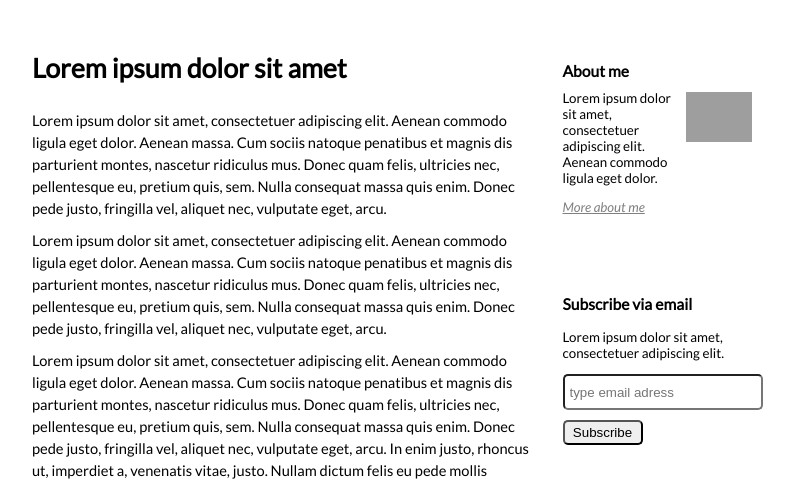
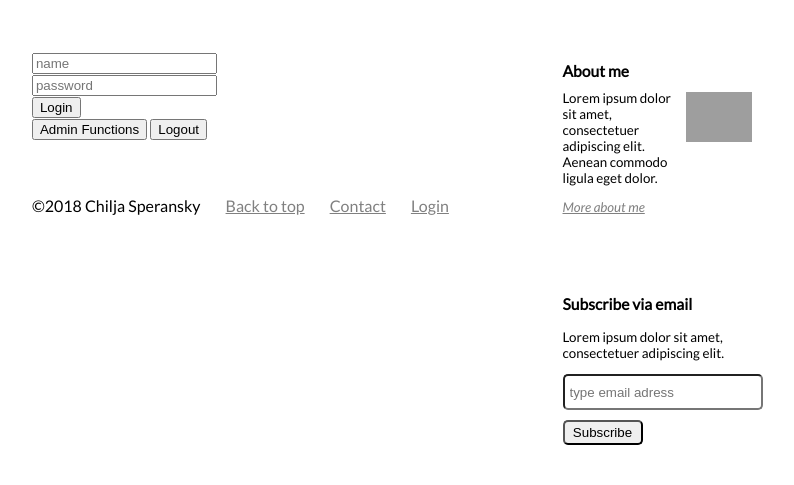
Before and after one commit to princessofpain/Blog, a website: page subpages/login.html in a window 1280 px wide. Shown: the part 313-798 px from the top of the page, without its empty margins (248-1042 px from the left). Drawn offline with nearby package versions, Linux system fonts and the light colour scheme; grey boxes are pictures that could not be loaded.

Commit message:
admin div added to display buttons

```diff
--- a/subpages/footer1.html
+++ b/subpages/login.html
@@ -3,7 +3,7 @@
 <html>
   <header>
     <meta charset="utf-8">
-    <title>Lorem</title>
+    <title>Login</title>
     <link rel="stylesheet" href="https://fonts.googleapis.com/css?family=Lato:regular,lightitalic|Indie+Flower">
     <link rel="stylesheet" href="/css/style.css">
     <link rel="stylesheet" href="/css/subpages.css">
@@ -36,17 +36,15 @@
         </div>
       </nav>
 
-      <section class="blog-entries">
-        <article class="blog-entry">
-          <h1>Lorem ipsum dolor sit amet</h1>
-          <p class="description">Lorem ipsum dolor sit amet, consectetuer adipiscing elit. Aenean commodo ligula eget dolor. Aenean massa. Cum sociis natoque penatibus et magnis dis parturient montes, nascetur ridiculus mus. Donec quam felis, ultricies nec, pellentesque eu, pretium quis, sem. Nulla consequat massa quis enim. Donec pede justo, fringilla vel, aliquet nec, vulputate eget, arcu.</p>
-          <p class="description">Lorem ipsum dolor sit amet, consectetuer adipiscing elit. Aenean commodo ligula eget dolor. Aenean massa. Cum sociis natoque penatibus et magnis dis parturient montes, nascetur ridiculus mus. Donec quam felis, ultricies nec, pellentesque eu, pretium quis, sem. Nulla consequat massa quis enim. Donec pede justo, fringilla vel, aliquet nec, vulputate eget, arcu.</p>
-          <p class="description">Lorem ipsum dolor sit amet, consectetuer adipiscing elit. Aenean commodo ligula eget dolor. Aenean massa. Cum sociis natoque penatibus et magnis dis parturient montes, nascetur ridiculus mus. Donec quam felis, ultricies nec, pellentesque eu, pretium quis, sem. Nulla consequat massa quis enim. Donec pede justo, fringilla vel, aliquet nec, vulputate eget, arcu. In enim justo, rhoncus ut, imperdiet a, venenatis vitae, justo. Nullam dictum felis eu pede mollis pretium. Integer tincidunt. Cras dapibus.</p>
-        </article>
+      <section class="login">
+        <input type="text" placeholder="name" id="login-name"></br>
+        <input type="password" placeholder="password" id="login-password"></br>
+        <input type="button" id="admin-login-button" value="Login"></button>
+      </section>
 
-        <section class="go-back">
-          <a href="/index.html">Go back</a>
-        </section>
+      <section class="admin">
+        <button id="admin-button">Admin Functions</button>
+        <button id="admin-logout-button">Logout</button>
       </section>
 
       <footer>
@@ -54,7 +52,7 @@
           <p>©2018 Chilja Speransky</p>
           <a href="#top" class="footer-link">Back to top</a>
           <a href="/subpages/contact.html" class="footer-link">Contact</a>
-          <a href="/subpages/footer1.html" class="footer-link">Lorem</a>
+          <a href="/subpages/login.html" class="footer-link">Login</a>
         </div>
       </footer>
     </main>
```
Also changed, not shown: subpages/about.html (+1 -1 lines), subpages/allArticles.html (+1 -1 lines), subpages/article1.html (+6 -1 lines), subpages/article2.html (+6 -1 lines), subpages/article3.html (+6 -1 lines), subpages/article4.html (+6 -1 lines), subpages/article5.html (+6 -1 lines), subpages/article6.html (+6 -1 lines), subpages/article7.html (+6 -1 lines), subpages/contact.html (+1 -1 lines), subpages/gallery.html (+1 -1 lines).
